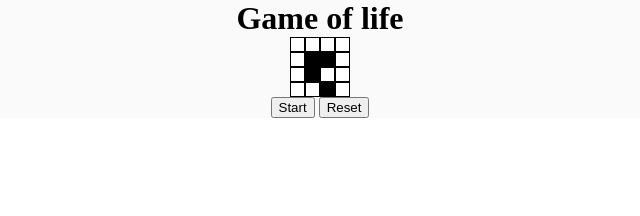
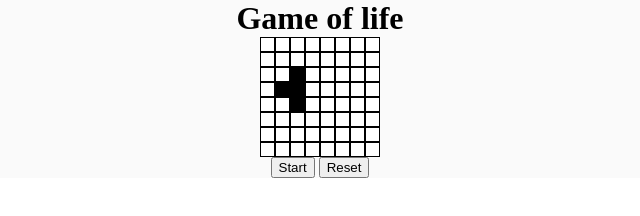
Before and after one commit to CarlosBoulder/202304-w2chwe-Carlos-alvarez, a website with bundled scripts: page app/index.html in a window 1280 px wide. Both pictures are taken after a click on the button "Start". Shown: the whole page, without its empty margins (320-960 px from the left). Built offline with nearby package versions, Linux system fonts and the light colour scheme.

Commit message:
Add functions to create game logic

```diff
--- /dev/null
+++ b/app/createTable.js
@@ -0,0 +1,22 @@
+const createTable = (matrix) => {
+  let newTableGame = document.createElement("table");
+
+  for (let x = 0; x < matrix.length; x++) {
+    let tr = document.createElement("tr");
+    for (let y = 0; y < matrix[x].length; y++) {
+      let td = document.createElement("td");
+      td.setAttribute("class", "cell");
+      if (matrix[x][y] === 1) {
+        td.setAttribute("class", "cellAlive");
+      }
+      tr.appendChild(td);
+    }
+
+    newTableGame.appendChild(tr);
+  }
+
+  newTableGame.setAttribute("cellspacing", "0");
+  return newTableGame;
+};
+
+export default createTable;
--- /dev/null
+++ b/app/gameLogic.js
@@ -0,0 +1,60 @@
+const updateMatrix = (originalMatrix) => {
+  const updatedMatrix = structuredClone(originalMatrix);
+  for (let x = 1; x < originalMatrix.length - 1; x++) {
+    for (let y = 1; y < originalMatrix[x].length - 1; y++) {
+      updatedMatrix[x][y] = updateStatus(x, y, originalMatrix);
+    }
+  }
+  return updatedMatrix;
+};
+
+const updateStatus = (x, y, originalMatrix) => {
+  let myState = originalMatrix[x][y];
+
+  let aliveNeighbors = countAliveNeighbors(x, y, originalMatrix);
+  if (myState === 1) {
+    if (aliveNeighbors <= 1 || aliveNeighbors > 3) {
+      myState = 0;
+    }
+    return myState;
+  } else if (myState === 0) {
+    if (aliveNeighbors === 3) {
+      myState = 1;
+    }
+    return myState;
+  }
+
+  /*if (myState === 1 && (aliveNeighbors < 2 || aliveNeighbors > 3)) {
+    myState = 0;
+    return myState;
+  }
+
+  if (myState === 0 && aliveNeighbors === 3) {
+    myState = 1;
+    return myState;
+  }*/
+};
+
+const countAliveNeighbors = (x, y, matrix) => {
+  let states = [];
+  states.push(
+    matrix[x - 1][y - 1],
+    matrix[x - 1][y],
+    matrix[x - 1][y + 1],
+    matrix[x][y - 1],
+    matrix[x][y + 1],
+    matrix[x + 1][y - 1],
+    matrix[x + 1][y],
+    matrix[x + 1][y + 1]
+  );
+
+  let accumulator = 0;
+  for (let i = 0; i < states.length; i++) {
+    if (states[i] === 1) {
+      accumulator++;
+    }
+  }
+  return accumulator;
+};
+
+export default updateMatrix;
--- a/app/index.html
+++ b/app/index.html
@@ -6,7 +6,7 @@
   <meta name="viewport" content="width=device-width, initial-scale=1.0">
   <link rel="shortcut icon" href="favicon.jpg" type="image/x-icon">
   <link rel="stylesheet" href="styles.css">
-  <script src="index.js" defer></script>
+  <script type="module" src="index.js" defer></script>
   <title>Game of life</title>
 </head>
 
@@ -15,7 +15,7 @@
     <h1>Game of life</h1>
     <section class="board"></section>
     <div class="buttons">
-      <button>Start</button>
+      <button class="start-button">Start</button>
       <button>Reset</button>
     </div>
   </div>
--- a/app/index.js
+++ b/app/index.js
@@ -1,27 +1,36 @@
+import updateMatrix from "./gameLogic.js";
+import createTable from "./createTable.js";
+
 let matrix = [
-  [0, 0, 0, 0],
-  [0, 1, 1, 0],
-  [0, 1, 0, 0],
-  [0, 0, 1, 0],
+  [0, 0, 0, 0, 0, 0, 0, 0],
+  [0, 0, 0, 0, 0, 0, 0, 0],
+  [0, 0, 1, 0, 0, 0, 0, 0],
+  [0, 0, 1, 1, 1, 0, 0, 0],
+  [0, 0, 1, 0, 0, 0, 0, 0],
+  [0, 0, 0, 0, 0, 0, 0, 0],
+  [0, 0, 0, 0, 0, 0, 0, 0],
+  [0, 0, 0, 0, 0, 0, 0, 0],
 ];
 
 let boardContainer = document.querySelector(".board");
-console.log(boardContainer);
-let tableGame = document.createElement("table");
+let initialTable = createTable(matrix);
 
-for (let x = 0; x < matrix.length; x++) {
-  let tr = document.createElement("tr");
-  for (let y = 0; y < matrix[x].length; y++) {
-    let td = document.createElement("td");
-    td.setAttribute("class", "cell");
-    if (matrix[x][y] === 1) {
-      td.setAttribute("class", "cellAlive");
-    }
-    tr.appendChild(td);
-  }
+initialTable.setAttribute("cellspacing", "0");
+boardContainer.appendChild(initialTable);
 
-  tableGame.appendChild(tr);
-}
+const handleStartButton = () => {
+  let updatedMatrix = updateMatrix(matrix);
+  let newTableGame = createTable(updatedMatrix);
 
-tableGame.setAttribute("cellspacing", "0");
-boardContainer.appendChild(tableGame);
+  boardContainer.replaceChild(newTableGame, initialTable);
+  initialTable = newTableGame;
+  matrix = updatedMatrix;
+};
+
+const registerEventListeners = () => {
+  const startButton = document.querySelector(".start-button");
+  startButton.addEventListener("click", () => {
+    handleStartButton();
+  });
+};
+registerEventListeners();
--- a/app/styles.css
+++ b/app/styles.css
@@ -22,10 +22,6 @@ p {
   align-items: center;
 }
 
-.board {
-  background-color: violet;
-}
-
 .cell {
   height: 15px;
   width: 15px;
```
